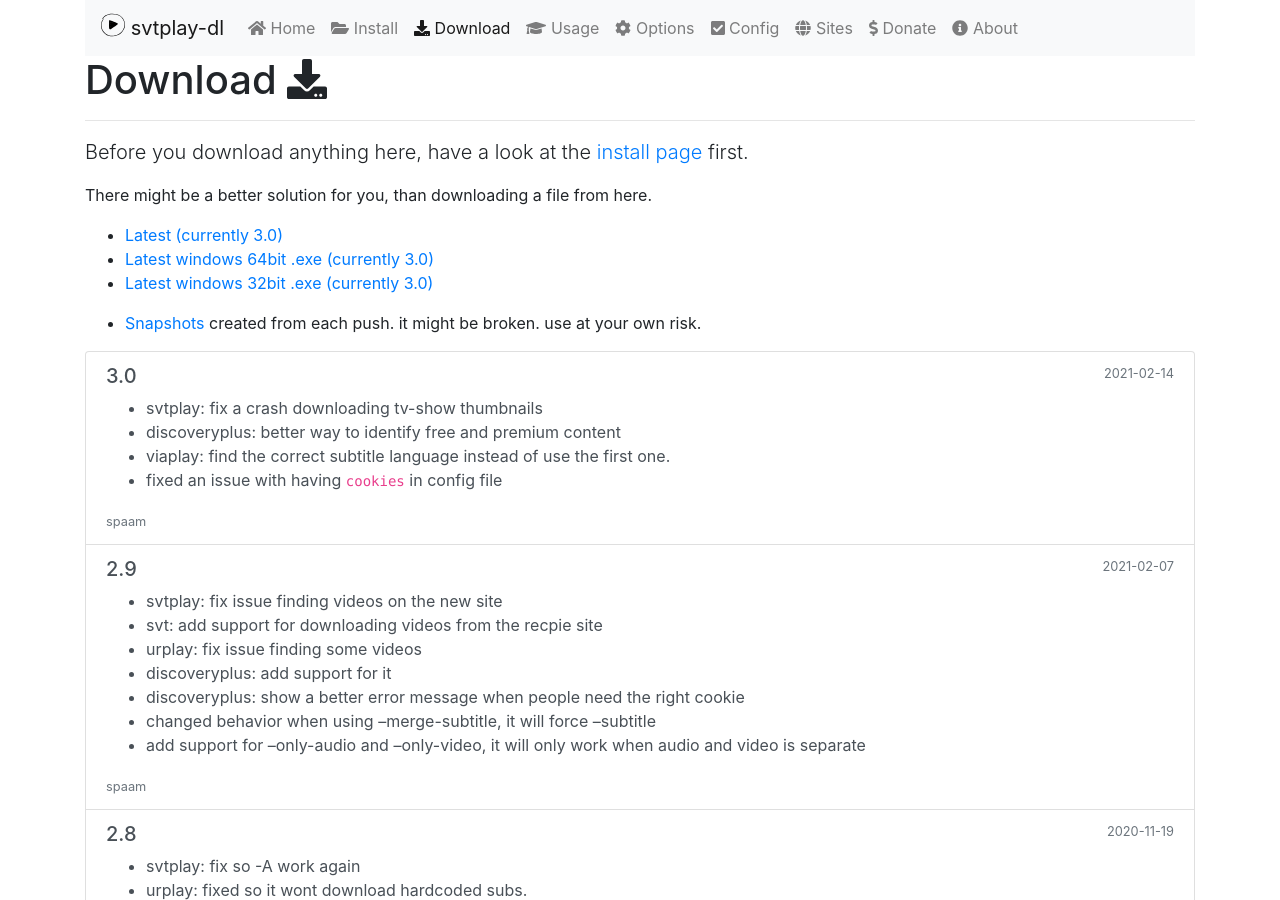
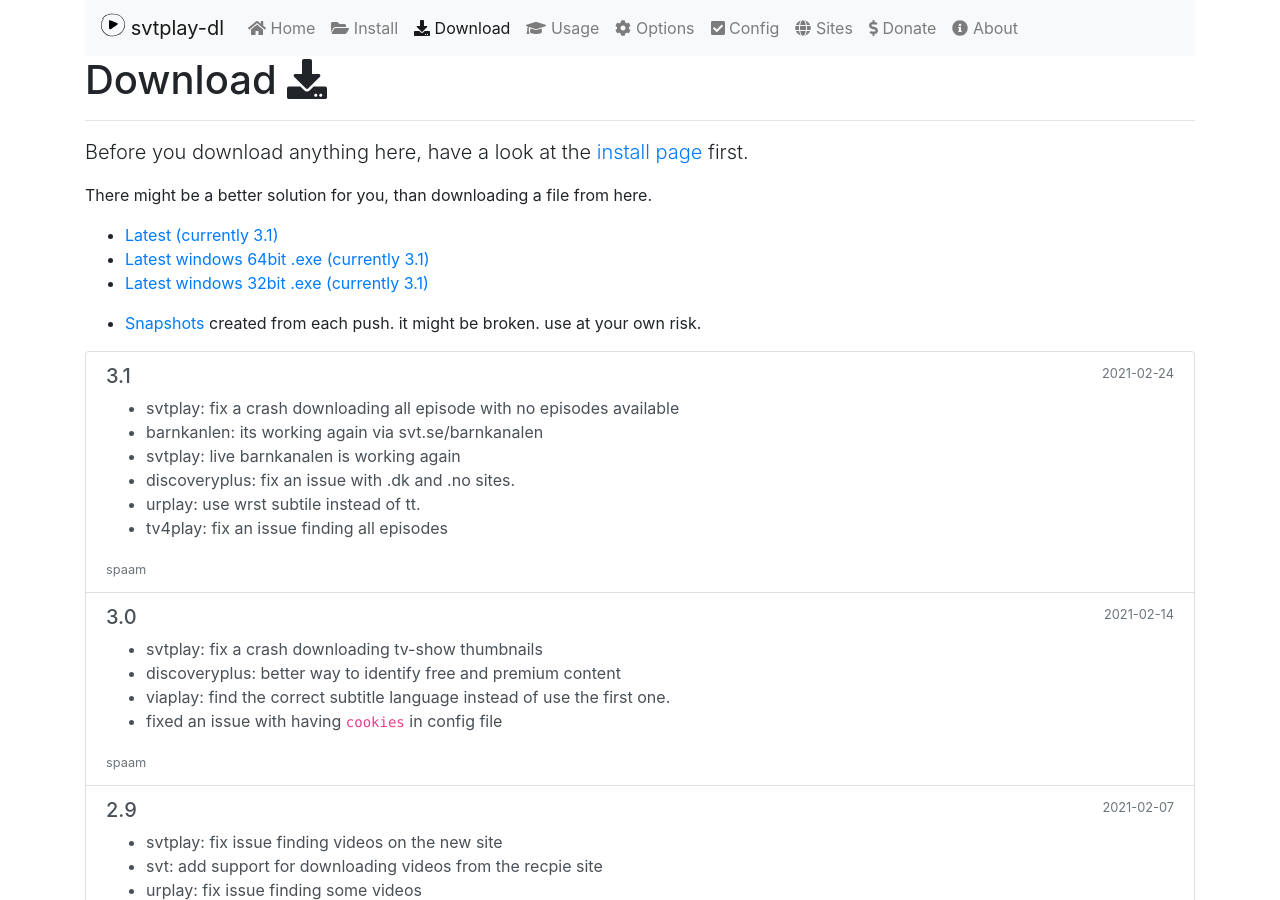
Before and after one commit to spaam/svtplay-dl-web, a Jekyll site: the page built from _pages/download.md, in a window 1280 px wide and 900 px high. Built offline with Jekyll 4.4.1, drawn with Linux system fonts in a browser that asks for light colours; nearby versions of some CDN libraries.

Commit message:
Add 3.1 release

```diff
--- a/_layouts/home.html
+++ b/_layouts/home.html
@@ -15,7 +15,7 @@
             <a href="/install/" class="btn btn-lg btn-outline-primary mb-3 mb-md-0 mr-md-3">Get started</a>
             <a href="/archive/" class="btn btn-lg btn-outline-secondary">Download</a>
         </div>
-        <p class="text-muted mb-0">Currently v3.0 (2021-02-14)</p>
+        <p class="text-muted mb-0">Currently v3.1 (2021-02-24)</p>
     </div>
     <div class="col-md-6">
         <img src="/assets/brand/logo.svg" width="256" height="256" class="img-fluid mb-3">
--- a/_pages/download.md
+++ b/_pages/download.md
@@ -10,9 +10,9 @@
 
 There might be a better solution for you, than downloading a file from here.
 
-* [Latest (currently 3.0)](https://svtplay-dl.se/download/latest/svtplay-dl)
-* [Latest windows 64bit .exe (currently 3.0)](https://svtplay-dl.se/download/latest/svtplay-dl-amd64.zip)
-* [Latest windows 32bit .exe (currently 3.0)](https://svtplay-dl.se/download/latest/svtplay-dl-win32.zip)
+* [Latest (currently 3.1)](https://svtplay-dl.se/download/latest/svtplay-dl)
+* [Latest windows 64bit .exe (currently 3.1)](https://svtplay-dl.se/download/latest/svtplay-dl-amd64.zip)
+* [Latest windows 32bit .exe (currently 3.1)](https://svtplay-dl.se/download/latest/svtplay-dl-win32.zip)
 
 * [Snapshots](/download/snapshots/) created from each push. it might be broken. use at your own risk.
 
--- /dev/null
+++ b/_posts/2021-02-24-3.1.md
@@ -0,0 +1,16 @@
+---
+layout: post
+title: 3.1
+date: 2021-02-24 23:05:00 +0100
+categories: releases
+windows-amd64: true
+windows-win32: true
+binary: true
+---
+
+* svtplay: fix a crash downloading all episode with no episodes available
+* barnkanlen: its working again via svt.se/barnkanalen
+* svtplay: live barnkanalen is working again
+* discoveryplus: fix an issue with .dk and .no sites.
+* urplay: use wrst subtile instead of tt.
+* tv4play: fix an issue finding all episodes
```
